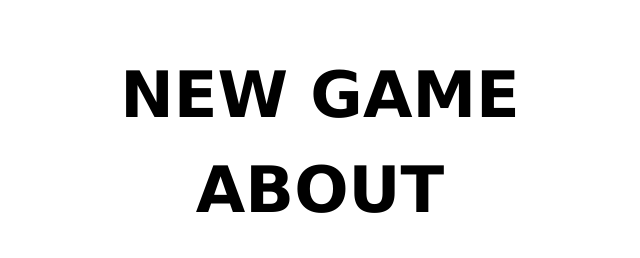
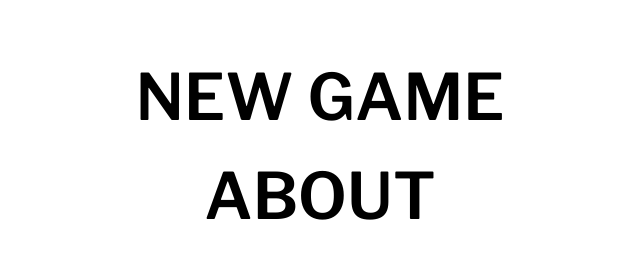
Before and after one commit to pabszg/kingscup, a plain HTML site: page index.html in a window 1280 px wide. Shown: the whole page, without its empty margins (328-968 px from the left). Drawn offline with nearby package versions, Linux system fonts and the light colour scheme.

```diff
--- a/style.css
+++ b/style.css
@@ -1,8 +1,11 @@
+@import url('https://fonts.googleapis.com/css2?family=Libre+Franklin:ital,wght@0,600;0,800;1,300&family=Reenie+Beanie&family=Roboto:wght@300;400&display=swap');
+
+
 body {
     display: flex;
     justify-content: center;
     width: 100vw;
-    font-family: Verdana, Geneva, Tahoma, sans-serif;
+    font-family: 'Libre Franklin', sans-serif;
     font-size: 18px;
     overflow: hidden;
 }
```
